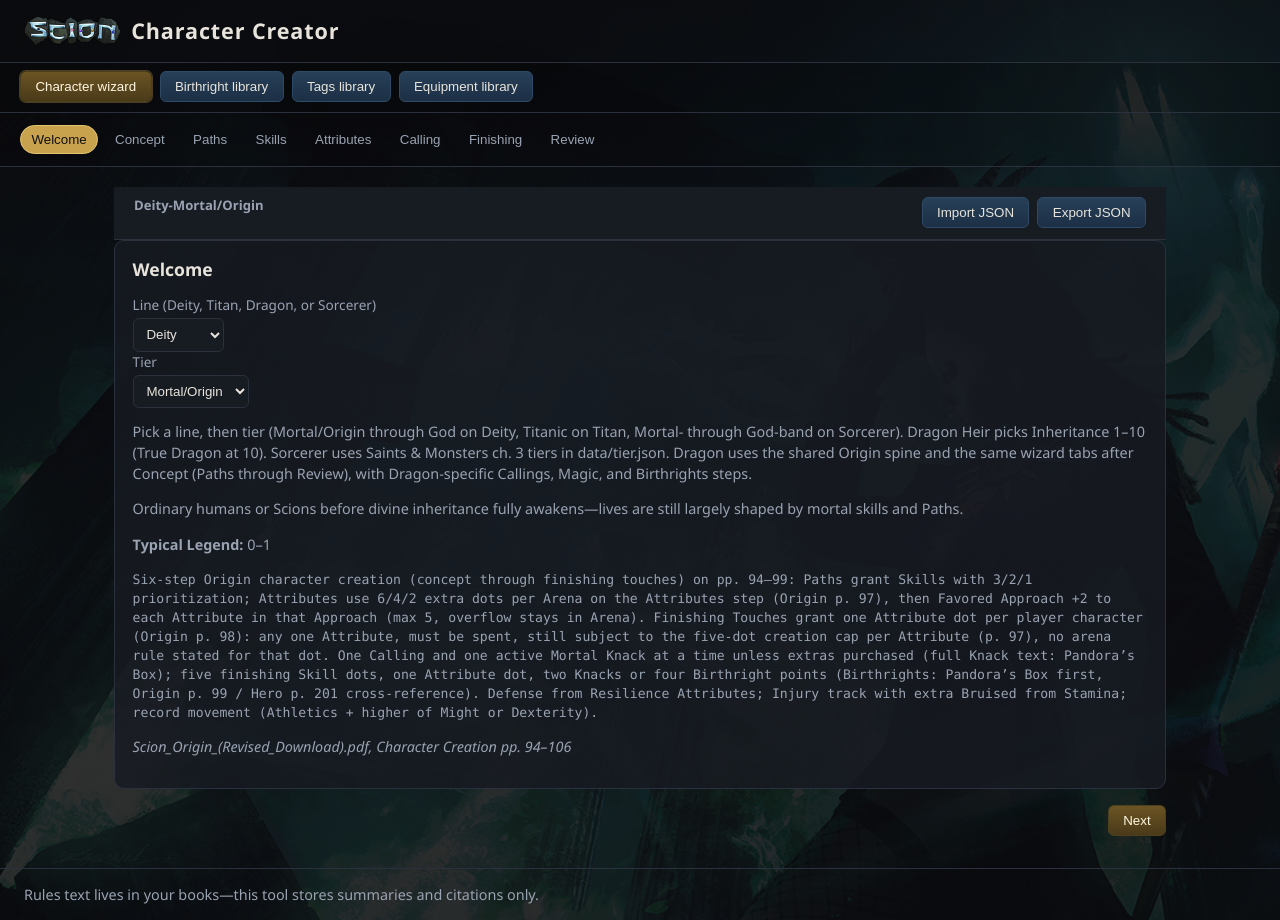
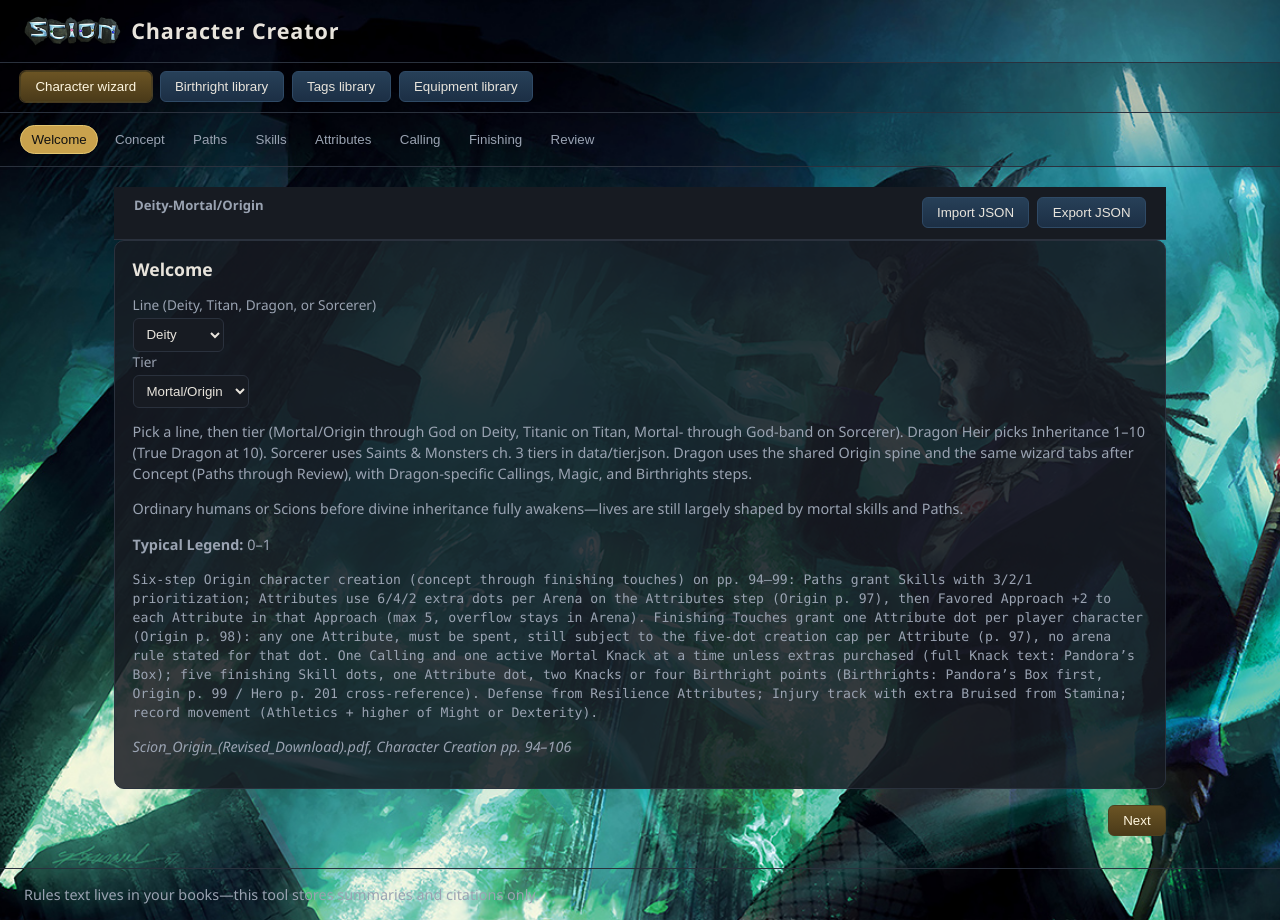
Before and after one commit to jkb619/scion-char-gen, a FastAPI app: page / in a window 1280 px wide. Run offline with FastAPI, Linux system fonts and the light colour scheme; some libraries are stand-ins or nearby versions.

Commit message:
lighten up background

```diff
--- a/src/static/css/style.css
+++ b/src/static/css/style.css
@@ -27,12 +27,10 @@
 body {
   margin: 0;
   background-color: var(--bg);
-  /* ~75% cover visibility: light black scrim (was 0.5 ≈ 50%) on top of tint + art */
-  background-image: linear-gradient(rgba(0, 0, 0, 0.25), rgba(0, 0, 0, 0.25)),
-    linear-gradient(160deg, rgba(15, 17, 21, 0.88) 0%, rgba(15, 17, 21, 0.78) 45%, rgba(15, 17, 21, 0.85) 100%),
-    var(--page-cover-image);
-  background-size: cover, cover, cover;
-  background-position: center center, center center, center center;
+  /* Full-bleed cover art only (100% visibility); panels keep solid fills for UI contrast */
+  background-image: var(--page-cover-image);
+  background-size: cover;
+  background-position: center center;
   background-repeat: no-repeat;
   background-attachment: scroll;
   color: var(--text);
--- a/src/templates/index.html
+++ b/src/templates/index.html
@@ -4,7 +4,7 @@
     <meta charset="utf-8" />
     <meta name="viewport" content="width=device-width, initial-scale=1" />
     <title>Character Creator</title>
-    <link rel="stylesheet" href="/static/css/style.css?v=20260496" />
+    <link rel="stylesheet" href="/static/css/style.css?v=20260497" />
     <link rel="stylesheet" href="/static/css/character-sheet.css?v=20260491" />
     <!-- Unregister stray service workers on local dev hosts; they can intercept /api/bundle so uvicorn never logs it. -->
     <script>
```
